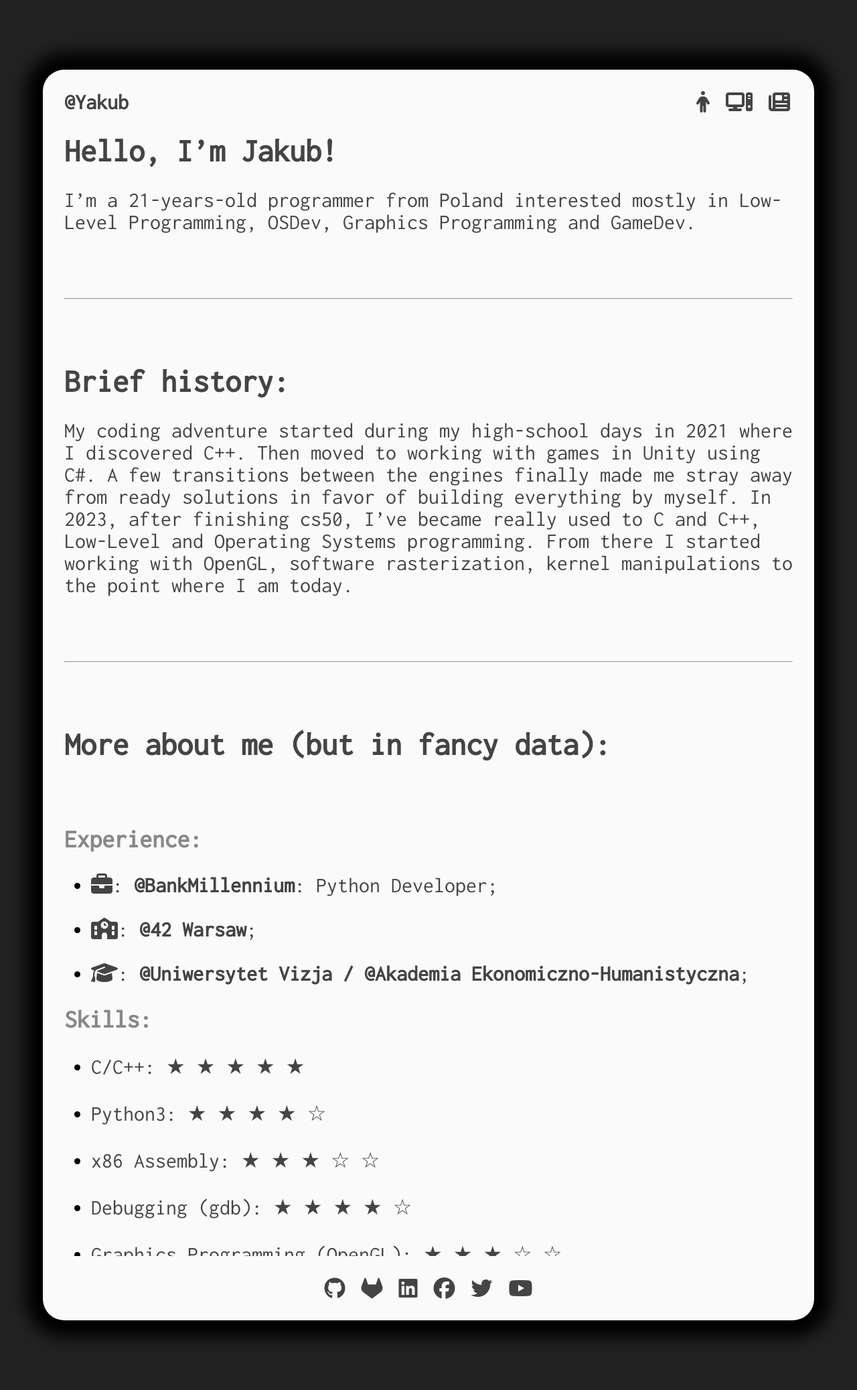
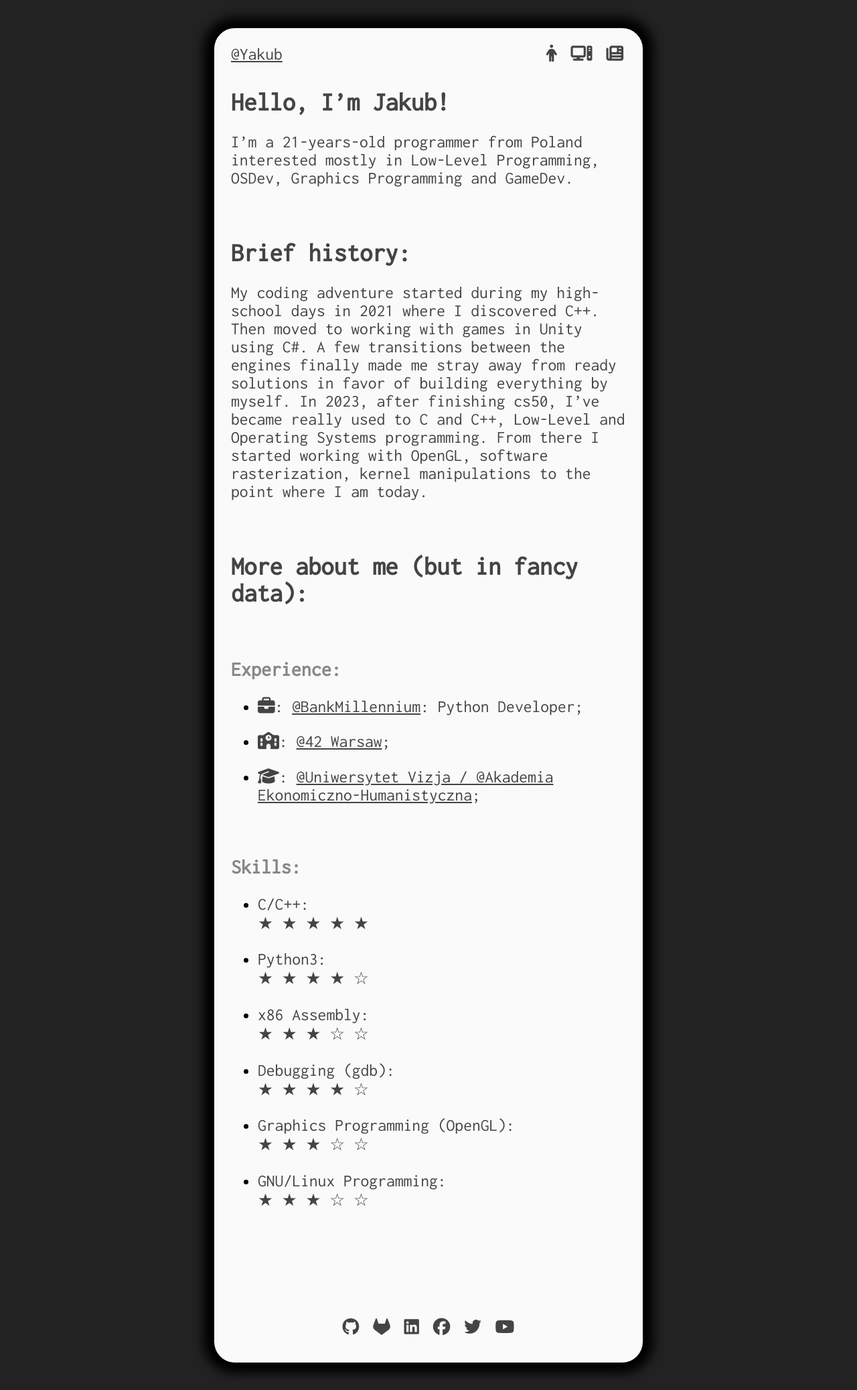
Before and after one commit to itsYakub/itsyakub.github.io, a Jekyll site: the page built from about.md, in a window 1280 px wide. Shown: the whole page at 67% size. Built offline with Jekyll 4.4.1, drawn with Linux system fonts in a browser that asks for light colours; nearby versions of some CDN libraries.

Commit message:
[ 013 ] Adjusted css styles for desktop and mobile

```diff
--- a/_layouts/default.html
+++ b/_layouts/default.html
@@ -5,7 +5,8 @@
 		<meta name="viewport" content="width=device-width, initial-scale=1.0">
 
 		<!-- SECTION: Style -->
-		<link rel='stylesheet' href='/css/style.css' type='text/css' media='screen'>
+		<link rel='stylesheet' href='/css/style0.css' type='text/css' media='screen'>
+		<link rel='stylesheet' href='/css/style1.css' type='text/css' media='screen'>
 		<link rel='stylesheet' href='/css/color.css' type='text/css' media='screen'>
 
 		<!-- SECTION: Font -->
@@ -25,9 +26,9 @@
 					<a href='/' target="_blank">@Yakub</a>
 				</div>
 				<div class='div-right'>
-					<a class='color-darkgray' id='a-nav' href='/about.html' data-toggle="tooltip" data-placement="bottom" title='About Me!'><i class="fa-solid fa-person"></i></a>
-					<a class='color-darkgray' id='a-nav' href='/showcase.html' data-toggle="tooltip" data-placement="bottom" title='Project Showcase!'><i class="fa-solid fa-computer"></i></a>
-					<a class='color-darkgray' id='a-nav' href='/articles.html' data-toggle="tooltip" data-placement="bottom" title='Articles!'><i class="fa-solid fa-newspaper"></i></a>
+					<a class='color-darkgray a-nav' href='/about.html' data-toggle="tooltip" data-placement="bottom" title='About Me!'><i class="fa-solid fa-person"></i></a>
+					<a class='color-darkgray a-nav' href='/showcase.html' data-toggle="tooltip" data-placement="bottom" title='Project Showcase!'><i class="fa-solid fa-computer"></i></a>
+					<a class='color-darkgray a-nav' href='/articles.html' data-toggle="tooltip" data-placement="bottom" title='Articles!'><i class="fa-solid fa-newspaper"></i></a>
 				</div>
 			</div>
 
@@ -39,12 +40,12 @@
 			<!-- SECION: Footer -->
 			<!-- TODO(yakub): Put the footer at the bottom of the webpage -->
 			<div class='div-center' id='footer'>
-				<a class='color-gray' id='a-nav' href='https://github.com/itsYakub' target="_blank"><i class="fa-brands fa-github"></i></a>
-				<a class='color-gray' id='a-nav' href='https://gitlab.com/itsYakub' target="_blank"><i class="fa-brands fa-gitlab"></i></a>
-				<a class='color-gray' id='a-nav' href='https://www.linkedin.com/in/jakub-oleksiak-369625329' target="_blank"><i class="fa-brands fa-linkedin"></i></a>
-				<a class='color-gray' id='a-nav' href='https://www.facebook.com/profile.php?id=100017373458550' target="_blank"><i class="fa-brands fa-facebook"></i></a>
-				<a class='color-gray' id='a-nav' href='https://x.com/YakubButOnTwt' target="_blank"><i class="fa-brands fa-twitter"></i></a>
-				<a class='color-gray' id='a-nav' href='https://youtube.com/' target="_blank"><i class="fa-brands fa-youtube"></i></a>
+				<a class='color-gray a-nav' href='https://github.com/itsYakub' target="_blank"><i class="fa-brands fa-github"></i></a>
+				<a class='color-gray a-nav' href='https://gitlab.com/itsYakub' target="_blank"><i class="fa-brands fa-gitlab"></i></a>
+				<a class='color-gray a-nav' href='https://www.linkedin.com/in/jakub-oleksiak-369625329' target="_blank"><i class="fa-brands fa-linkedin"></i></a>
+				<a class='color-gray a-nav' href='https://www.facebook.com/profile.php?id=100017373458550' target="_blank"><i class="fa-brands fa-facebook"></i></a>
+				<a class='color-gray a-nav' href='https://x.com/YakubButOnTwt' target="_blank"><i class="fa-brands fa-twitter"></i></a>
+				<a class='color-gray a-nav' href='https://youtube.com/' target="_blank"><i class="fa-brands fa-youtube"></i></a>
 			</div>
 		</div>
 	</body>
--- a/about.md
+++ b/about.md
@@ -9,20 +9,12 @@
 
 <br>
 
----
-
-<br>
-
 ## Brief history:
 
 My coding adventure started during my high-school days in 2021 where I discovered C++. Then moved to working with games in Unity using C#.
 A few transitions between the engines finally made me stray away from ready solutions in favor of building everything by myself.
 In 2023, after finishing cs50, I've became really used to C and C++, Low-Level and Operating Systems programming.
 From there I started working with OpenGL, software rasterization, kernel manipulations to the point where I am today.
-
-<br>
-
----
 
 <br>
 
@@ -38,16 +30,18 @@
 
 - <i class="fa-solid fa-graduation-cap"></i>: [@Uniwersytet Vizja / @Akademia Ekonomiczno-Humanistyczna](https://vizja.pl/);
 
+<br>
+
 ### Skills:
 
-- C/C++: ★ ★ ★ ★ ★
+- C/C++: <br> ★ ★ ★ ★ ★
 
-- Python3: ★ ★ ★ ★ ☆
+- Python3: <br> ★ ★ ★ ★ ☆
 
-- x86 Assembly: ★ ★ ★ ☆ ☆
+- x86 Assembly: <br> ★ ★ ★ ☆ ☆
 
-- Debugging (gdb): ★ ★ ★ ★ ☆
+- Debugging (gdb): <br> ★ ★ ★ ★ ☆
 
-- Graphics Programming (OpenGL): ★ ★ ★ ☆ ☆
+- Graphics Programming (OpenGL): <br> ★ ★ ★ ☆ ☆
 
-- GNU/Linux Programming: ★ ★ ★ ☆ ☆
+- GNU/Linux Programming: <br> ★ ★ ★ ☆ ☆
--- a/css/style.css
+++ b/css/style0.css
@@ -1,22 +1,3 @@
-/* SECTION:
- *  Variables
- * */
-
-@media only screen and (max-width: 600px) {
-	:root {
-		--text-size: 24px;
-		--padding-size: 24px;
-	}
-}
-
-@media only screen and (min-width: 601px) {
-	:root {
-		--text-size: 32px;
-		--padding-size: 32px;
-	}
-}
-
-
 /* SECTION:
  *  Page Content Elements
  * */
@@ -25,41 +6,40 @@
 	overflow: hidden;
 
 	font-family: 'Inconsolata';
-	font-size: var(--text-size);
+	font-size: 1.6em;
 }
 
 .page-content {
-	width: 90vw;
-	height: 90vh;
-	padding: 0px;
-	margin: 5vh auto;
+	margin: 2vh auto;
+	width: 50vw;
+	min-width: 600px;
+	height: 96vh;
 
 	position: relative;
 
- 	box-shadow: 0px 0px 25px 25px #000000ff;
- 	border-radius: var(--text-size);
+ 	box-shadow: 0px 0px 16px 16px #000000ff;
+ 	border-radius: 1.2em;
 
 	animation-name: slideFadeIn;
 	animation-duration: 2s;
 }
 
+#header,
+#footer {
+	padding: 25px;
+	width: calc(100% - 50px);
+	height: 1.6em;
+}
+
 #header {
-	width: calc(100% - var(--padding-size) * 2);
-	height: var(--text-size);
-	padding: var(--padding-size);
-
 	position: absolute;
 	top: 0px;
 
 	display: flex;
-	justify-content: space-between;
+	vertical-align: center;
 }
 
 #footer {
-	width: calc(100% - var(--padding-size) * 2);
-	height: var(--text-size);
-	padding: var(--padding-size);
-
 	position: absolute;
 	bottom: 0px;
 
@@ -68,12 +48,12 @@
 }
 
 #content {
-	width: calc(100% - var(--padding-size) * 2);
-	padding: 0px var(--padding-size);
+	padding: 0px 25px;
+	width: calc(100% - 50px);
 
 	position: absolute;
-	top: calc(var(--text-size) + var(--padding-size) * 2);
-	bottom: calc(var(--text-size) + var(--padding-size) * 2);
+	top: calc(1.6em + 50px);
+	bottom: calc(1.6em + 50px);
 
 	overflow-x: hidden;
 	overflow-y: auto;
@@ -87,13 +67,14 @@
  * */
 
 a:link, a:visited {
-	text-decoration: none;
-	font-weight: bold;
+	text-decoration: underline;
+	font-weight: normal;
 
 	color: #444444ff;
 }
 
-#a-nav {
+.a-nav {
+	text-decoration: none;
 	padding: 4px;
 }
 
--- /dev/null
+++ b/css/style1.css
@@ -0,0 +1,131 @@
+@media only screen and (max-width: 768px) {
+
+	/* SECTION:
+	 *  Page Content Elements
+	 * */
+
+	body {
+		overflow: hidden;
+
+		font-family: 'Inconsolata';
+		font-size: 1.4em;
+	}
+
+	.page-content {
+		margin: 2vh auto;
+		min-width: 90vw;
+		height: 96vh;
+
+		position: relative;
+
+		box-shadow: 0px 0px 8px 8px #000000ff;
+		border-radius: 0.8em;
+
+		animation-name: slideFadeIn;
+		animation-duration: 2s;
+	}
+
+	#header,
+	#footer {
+		padding: 16px;
+		width: calc(100% - 32px);
+		height: 1.4em;
+	}
+
+
+	#header {
+		position: absolute;
+		top: 0px;
+
+		display: flex;
+		justify-content: space-between;
+	}
+
+	#footer {
+		position: absolute;
+		bottom: 0px;
+
+		display: block;
+		justify-content: center;
+	}
+
+	#content {
+		padding: 0px 16px;
+		width: calc(100% - 32px);
+
+		position: absolute;
+		top: calc(1.6em + 32px);
+		bottom: calc(1.6em + 32px);
+
+		overflow-x: hidden;
+		overflow-y: auto;
+
+		text-align: left;
+		word-wrap: break-word;
+	}
+
+	/* SECTION:
+	 *  HTML DOM Elements
+	 * */
+
+	a:link, a:visited {
+		text-decoration: underline;
+		font-weight: normal;
+
+		color: #444444ff;
+	}
+
+	#a-nav {
+		text-decoration: none;
+		padding: 4px;
+	}
+
+	h1, h2, h3 {
+		padding: 0px;
+		margin: 0px;
+	}
+
+	h1 { color: #222222ff; }
+	h2 { color: #444444ff; }
+	h3 { color: #888888ff; }
+
+	p {
+		color: #444444ff;
+	}
+
+	/* SECTION:
+	 *  HTML Class Elements
+	 * */
+
+	.div-left {
+		width: 50%;
+		left: 0px;
+		text-align: left;
+	}
+
+	.div-right {
+		width: 50%;
+		right: 0px;
+		text-align: right;
+	}
+
+	.div-center {
+		text-align: center;
+	}
+
+	/* SECTION:
+	 *  HTML CSS Animations
+	 * */
+
+	@keyframes slideFadeIn {
+		0% {
+			transform: translateY(10%);
+			opacity: 0;
+		}
+
+		100% {
+			transform: translateY(0);
+			opacity: 1;
+		}
+	}
+}
```
